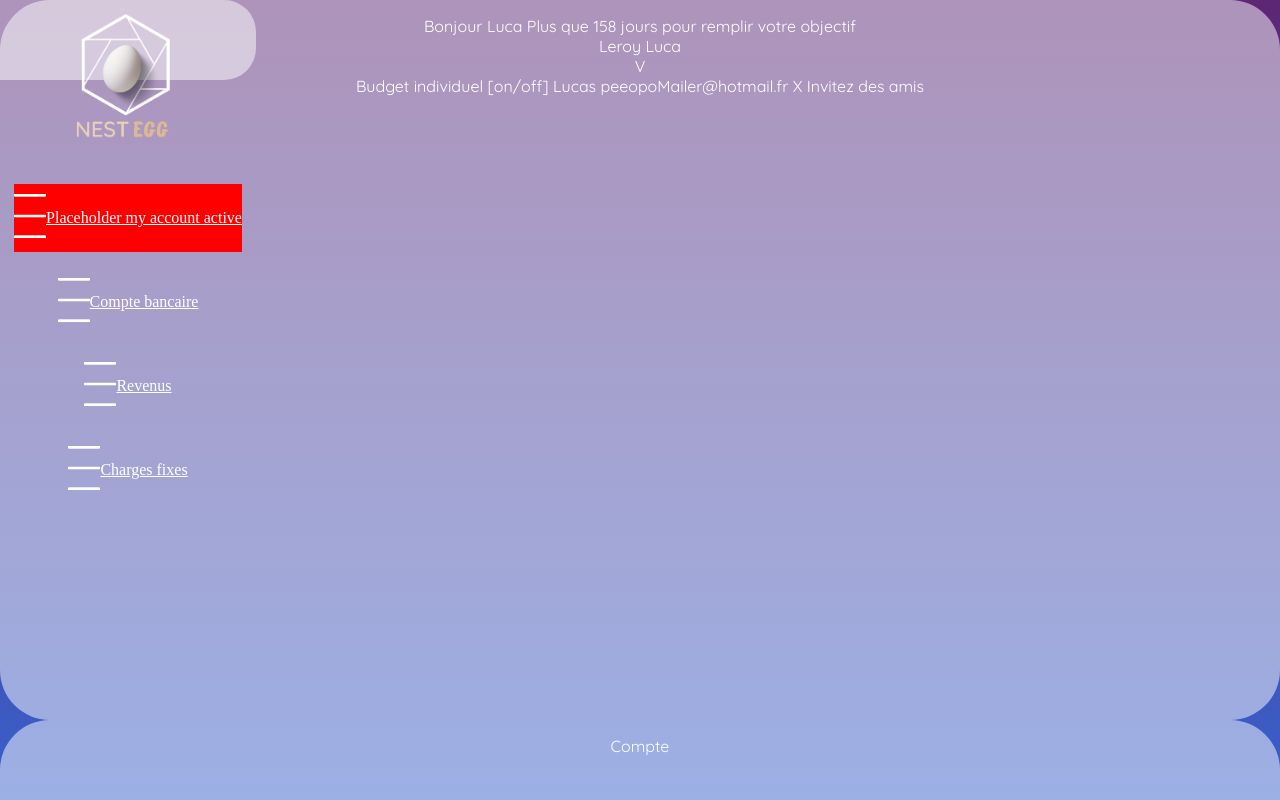
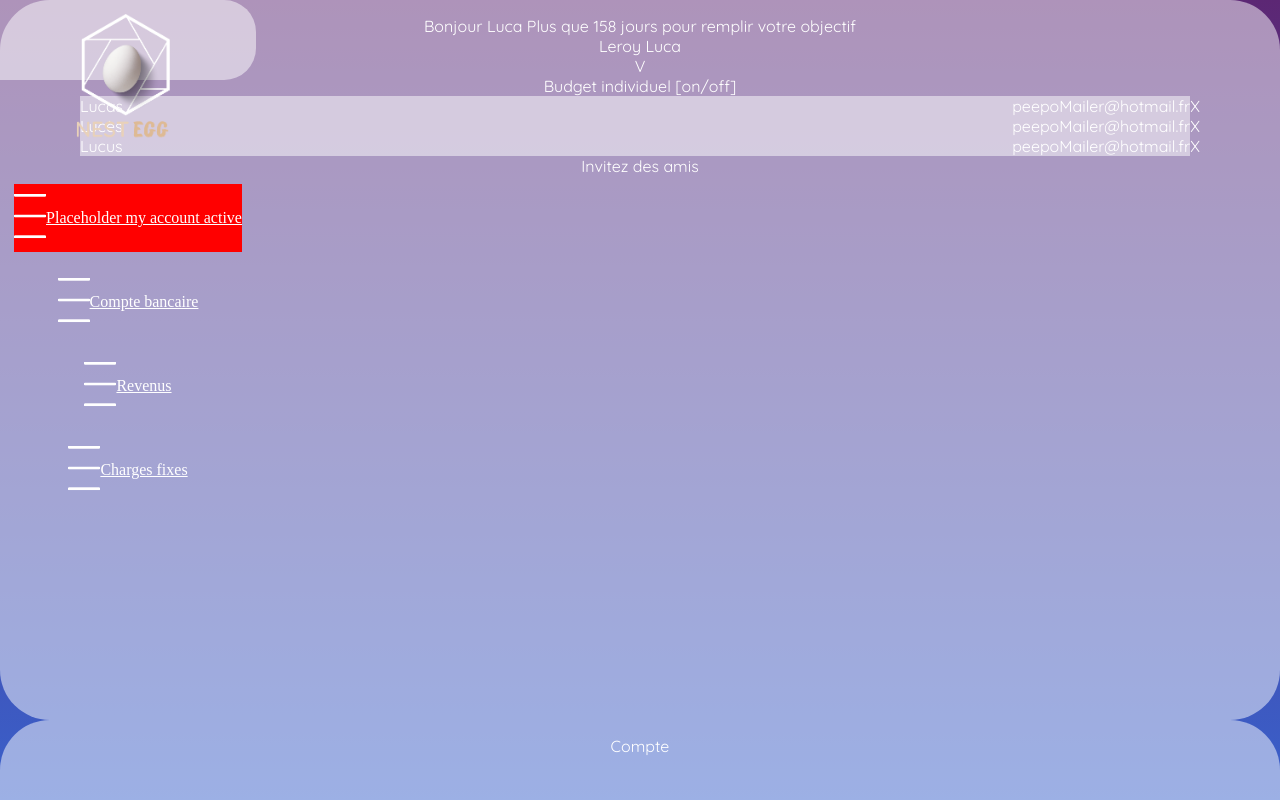
Before and after one commit to AlexandraJUREDIEU/NestEgg.App, a React (Vite) app: page /my-account in a window 1280 px wide. Shown: the top 800 px of the page. Built offline with nearby package versions, Linux system fonts and the light colour scheme; a web font is replaced by a local one.

Commit message:
🧩Component : ProfilLigneInvite
Pour la page Profil

```diff
--- /dev/null
+++ b/src/assets/components/ProfilLigneInvite.jsx
@@ -0,0 +1,54 @@
+/** ReadMe
+ * This composant has been done for the page profile with the props:
+ * - name || REQUIRED
+ * - mail || REQUIRED
+ */
+
+// Imports
+import React from 'react';
+import styled from 'styled-components';
+
+// Styles
+const ProfilLigneInviteStyle = styled.div`
+    .nameAndMail{
+        background-color: rgba(255, 255, 255, 0.5);
+        display:flex;
+        flex-direction:row;
+        flex-grow:100;
+        justify-content:space-between;
+    }
+    .line{
+        display:flex;
+        flex-direction:row;
+        justify-content:space-between;
+    }
+`
+
+// Functions
+const Box = ({name, mail}) => {
+  // State
+
+    // Comportement
+    const handleClick = () => {
+    if (onClickAction) {
+      onClickAction(id);
+    }
+  };
+
+  // Render
+  return (
+    <>
+    <ProfilLigneInviteStyle>
+        <div className="line">
+            <div className="nameAndMail">
+                <div>{name}</div>
+                <div>{mail}</div>
+            </div>
+            <img src="" alt="" />X
+        </div>
+        </ProfilLigneInviteStyle>
+    </>
+  );
+};
+
+export default Box;
--- a/src/pages/myAccount/Profil.jsx
+++ b/src/pages/myAccount/Profil.jsx
@@ -1,4 +1,5 @@
 import Wrapper from "../../assets/components/Wrapper"
+import ProfilLigneInvite from "../../assets/components/ProfilLigneInvite"
 
 function Profil() {
     //State
@@ -15,7 +16,15 @@ function Profil() {
         />
         Budget individuel [on/off]
 
-        Lucas peeopoMailer@hotmail.fr X
+        <ProfilLigneInvite
+        name="Lucas"
+        mail="peepoMailer@hotmail.fr" />
+        <ProfilLigneInvite
+        name="Lucès"
+        mail="peepoMailer@hotmail.fr" />
+        <ProfilLigneInvite
+        name="Lucus"
+        mail="peepoMailer@hotmail.fr" />
 
         Invitez des amis
       </>
```
